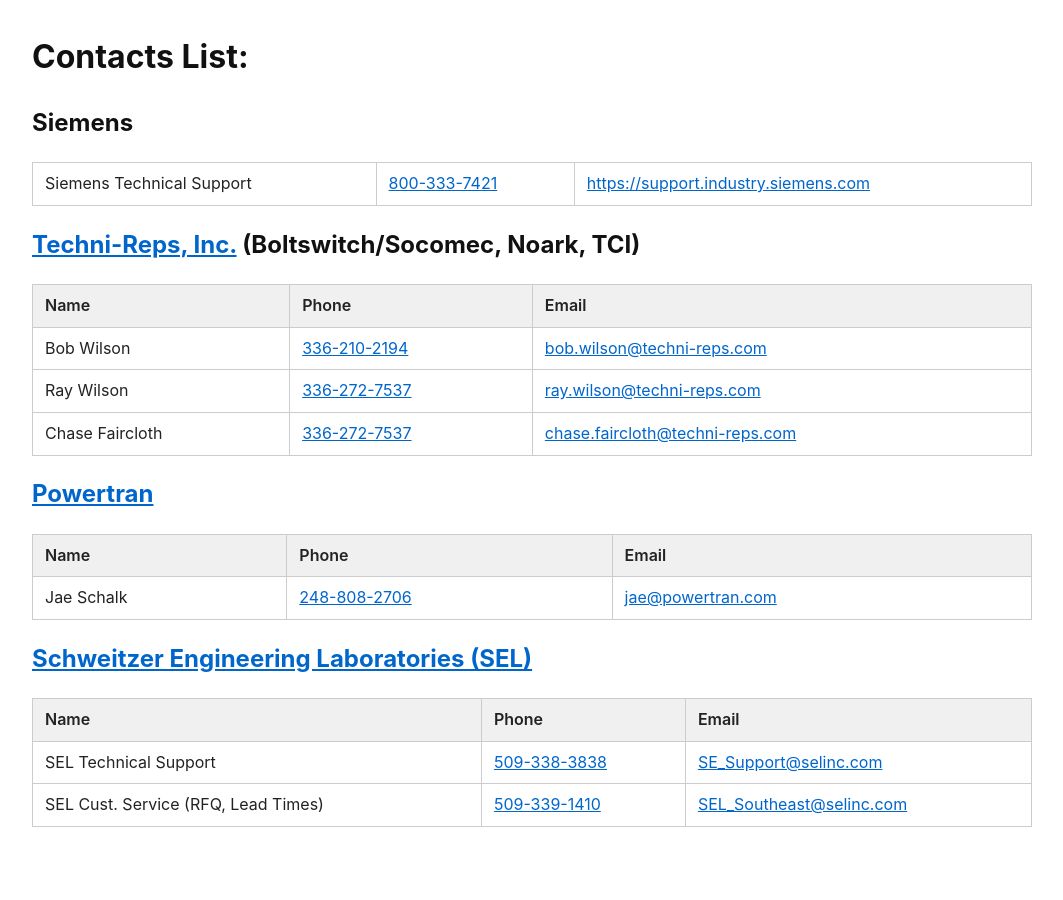
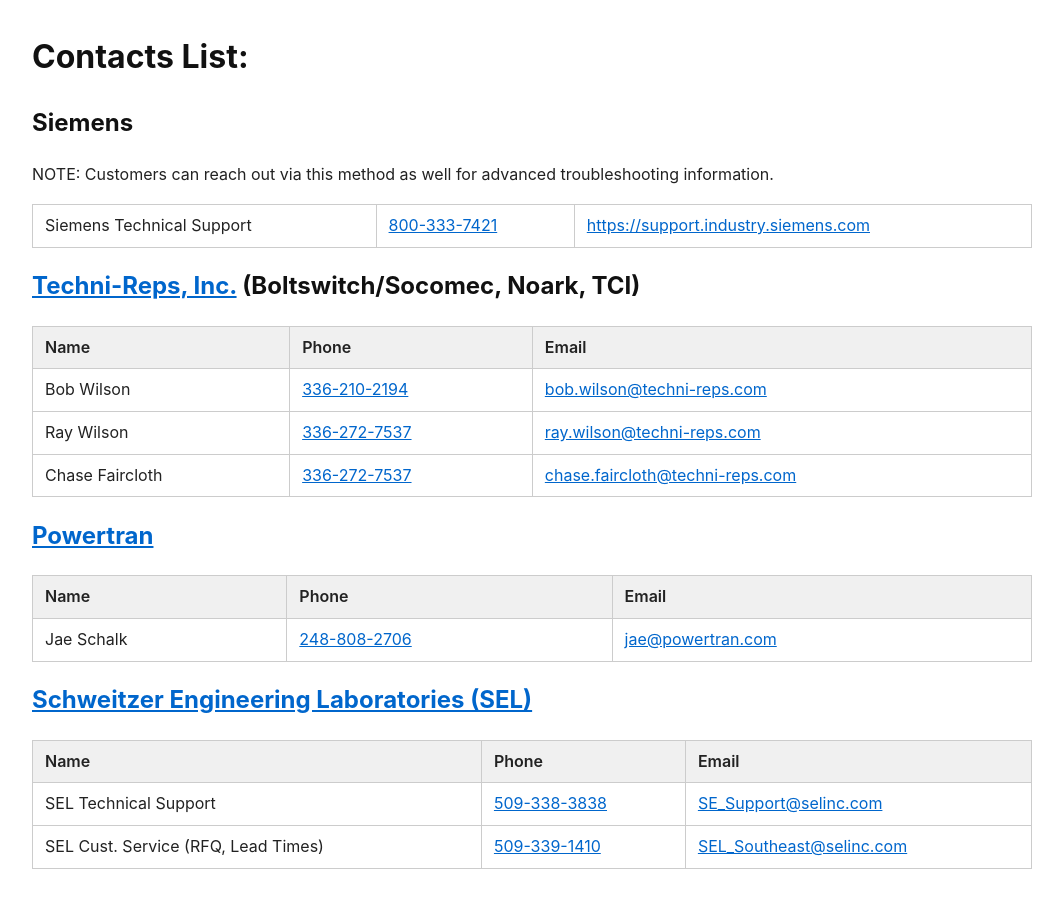
Before and after one commit to epecsupport/Service, a Jekyll site: the page built from contacts.md, in a window 1280 px wide. Shown: the whole page, without its empty margins (108-1171 px from the left). Built offline with Jekyll 4.4.1, drawn with Linux system fonts in a browser that asks for light colours.

Commit message:
Add note on Siemens technical

```diff
--- a/contacts.md
+++ b/contacts.md
@@ -7,7 +7,10 @@ title: Contacts
 
 ## Siemens
 
+NOTE: Customers can reach out via this method as well for advanced troubleshooting information.
+
 | Siemens Technical Support 	| 800-333-7421 	| [https://support.industry.siemens.com](https://support.industry.siemens.com) 	|
+
 
 ## [Techni-Reps, Inc.](https://www.techni-reps.com/) (Boltswitch/Socomec, Noark, TCI)
 
```
